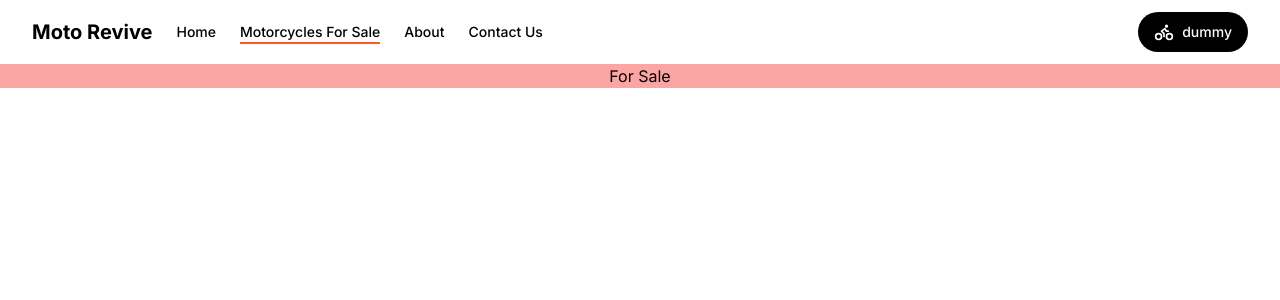
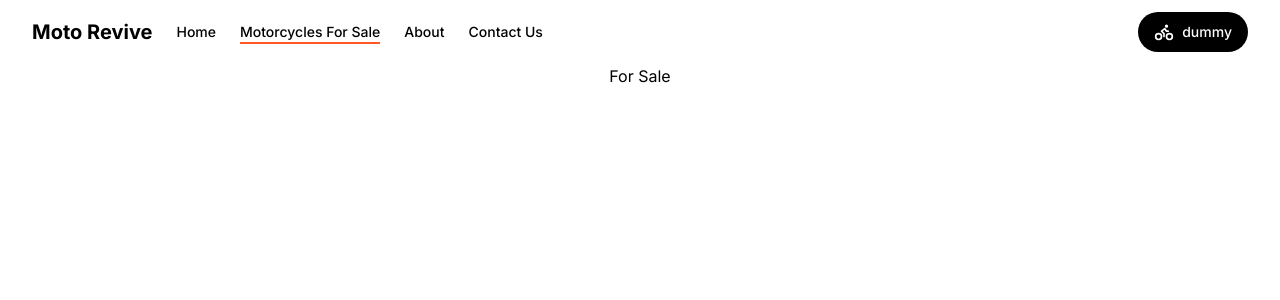
Before and after one commit to Captain-Leftovers/motorcycle-repair-shop-next14, a Next.js app: page /motorcycles-for-sale in a window 1280 px wide. Shown: the top 300 px of the page. Built offline with nearby package versions, Linux system fonts and the light colour scheme; no server answers.

Commit message:
removed color from h1

```diff
--- a/src/app/(routes)/motorcycles-for-sale/page.tsx
+++ b/src/app/(routes)/motorcycles-for-sale/page.tsx
@@ -16,7 +16,7 @@
 
 	return (
 		<MainContainer>
-			<h1 className='text-center bg-red-300'>For Sale</h1>
+			<h1 className='text-center'>For Sale</h1>
 		</MainContainer>
 	)
 }
```
